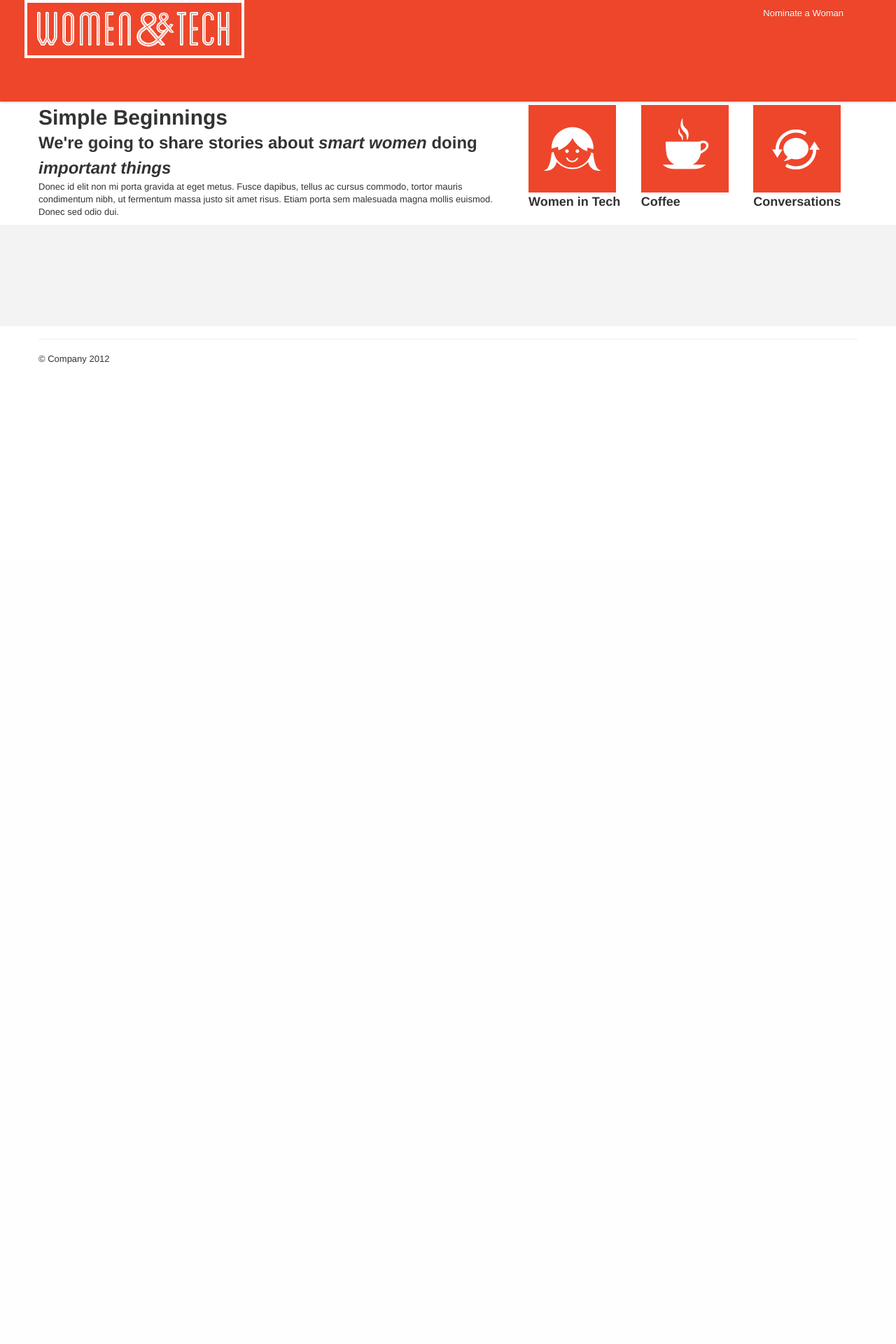
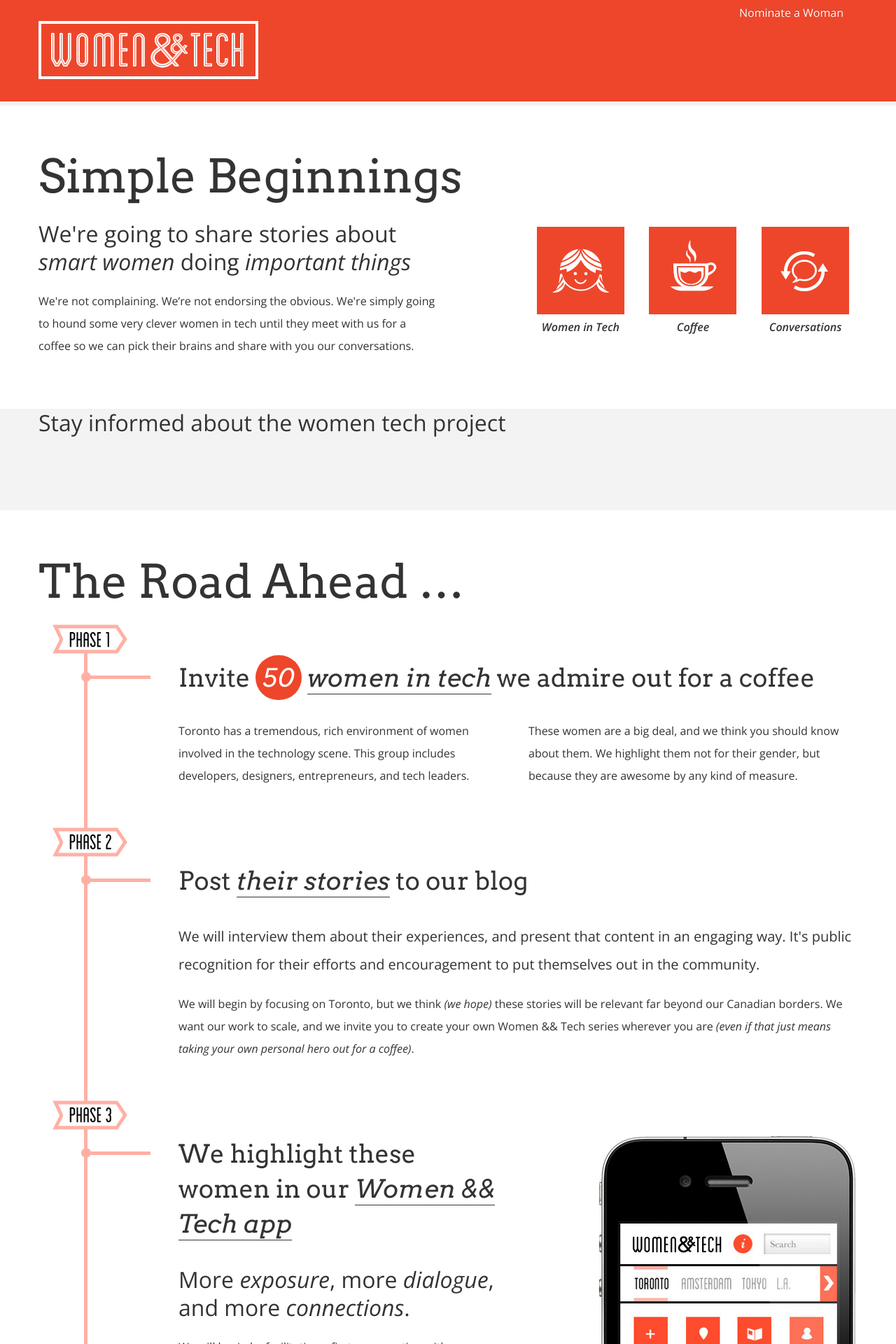
Before and after one commit to WomenAndTech/WomenAndTech, a PHP site: page / in a window 1280 px wide. Shown: the top 1920 px of the page at 70% size. Before the commit the page ends 520 px from the top, so only its background shows below. Run offline with PHP 8.4, Linux system fonts and the light colour scheme; some libraries are stand-ins or nearby versions.

Commit message:
mark's newness

```diff
--- a/css/style.css
+++ b/css/style.css
@@ -5,7 +5,38 @@
    ========================================================================== */
 
 body{
+	font-family: 'Open Sans', sans-serif;
 	padding-top:150px;
+	font-size: 16px;
+    line-height: 2;
+	color:#333333;
+}
+
+h1, h3 {
+	font-family:'Arvo', serif;
+	font-weight:normal;
+}
+h2, h4, h5 {
+	font-family: 'Open Sans', sans-serif;
+	font-weight:normal;
+}
+a:active,
+a:focus { outline: none!important }
+
+h1 {
+	font-size:66px;
+	line-height:74px;
+	margin:0 0 25px;
+}
+h3 {
+	font-size:36px;
+	line-height:50px;
+	margin:0 0 25px;
+}
+h4 {
+	font-size:32px;
+	line-height:40px;
+	margin:0 0 20px;
 }
 
 /* HEADER */
@@ -15,10 +46,15 @@ body{
 	min-height:145px;
 	background-image:none; /* Bootstrap uses this for gradients, which don't want yet */
 	color:#fff;
+	border-bottom: solid 2px #ffffff;
+	-moz-box-shadow: 0px 4px 0px #f3f3f3;
+	-webkit-box-shadow:  0px 4px 0px #f3f3f3;
+    box-shadow:  0px 4px 0px #f3f3f3;
 }
 
 .navbar .brand{
 	padding:0;
+	margin:30px 0 0 0;
 }
 
 .navbar .nav{
@@ -30,9 +66,32 @@ body{
 	color:#fff;
 }
 
+.content-block {
+	padding:65px 0;
+}
+
+#intro-icons {
+	margin:10px 0 0;
+}
+
+.intro-icon {
+	text-align:center;
+	font-weight:600;
+	font-style:italic;
+	line-height:20px;
+}
+
+.intro-icon img {
+	margin:0 0 8px;
+}
+
+.larger-type {
+	font-size:20px;
+	margin:0 0 20px;
+}
 /* Panel2 */
 
-#panel2_container{
+#subscribe{
 	background:#f3f3f3;
 	width:100%;
 }
@@ -40,3 +99,56 @@ body{
 #panel2{
 	min-height:145px;
 }
+
+#grand-plan h3 {
+	margin:0 0 35px;
+}
+#grand-plan h3 strong {
+	background:#ee462b;
+	height:20px;
+	width:20px;
+	border-radius:40px;
+	-moz-border-radius:40px;
+	-webkit-border-radius:40px;
+	padding:10px;
+	text-align:center;
+	color:#ffffff;
+	font-style:italic;
+	font-weight:normal;
+}
+#grand-plan h3 em {
+	border-bottom: 1px solid #333;
+	padding-bottom: 1px;
+}
+
+.timeline {
+	background:transparent url(../img/ui-womenandtech.png) repeat-y -300px 0;
+}
+.timeline-entry {
+	padding:50px 0;
+}
+.timeline h2 {
+	margin:-1px 0 0 20px;
+	background:transparent url(../img/ui-womenandtech.png) no-repeat 0 0;
+	width:108px;
+	height:42px;
+	position:relative;
+}
+.timeline h2:after {
+	content: '';
+    background: url("../img/ui-womenandtech.png") no-repeat scroll -143px -4px transparent;
+    height: 20px;
+    position: absolute;
+    left: 40px;
+    top: 65px;
+    width:100px;
+}
+#stories h2 {
+	background-position:0 -61px;
+}
+#app h2 {
+	background-position:0 -122px;
+}
+#app-screen {
+	text-align:right;
+}
--- a/index.html
+++ b/index.html
@@ -2,8 +2,7 @@
 <!--[if lt IE 7]> <html class="no-js lt-ie9 lt-ie8 lt-ie7" lang="en"> <![endif]-->
 <!--[if IE 7]>    <html class="no-js lt-ie9 lt-ie8" lang="en"> <![endif]-->
 <!--[if IE 8]>    <html class="no-js lt-ie9" lang="en"> <![endif]-->
-<!--[if gt IE 8]><!--> <html class="no-js" lang="en"> <!--<![endif]-->
-<head>
+<!--[if gt IE 8]><!--> <html class="no-js" lang="en"> <!--<![endif]--><head>
 	<meta charset="utf-8">
 	<meta http-equiv="X-UA-Compatible" content="IE=edge,chrome=1">
 
@@ -14,19 +13,23 @@
 	<meta name="viewport" content="width=device-width">
 
 	<link rel="stylesheet" href="css/bootstrap.min.css">
+   	<link rel="stylesheet" href="css/bootstrap-responsive.min.css">
 	<style>
 	body {
 	  padding-top: 60px;
 	  padding-bottom: 40px;
 	}
 	</style>
-	<link rel="stylesheet" href="css/bootstrap-responsive.min.css">
 	<link rel="stylesheet" href="css/style.css">
+    <link href='http://fonts.googleapis.com/css?family=Arvo:400,400italic|Open+Sans:400italic,600italic,400,600' rel='stylesheet' type='text/css'>
+
+	<!--Scripts -->
 
 	<script src="js/libs/modernizr-2.5.3-respond-1.1.0.min.js"></script>
 </head>
 <body>
 <!--[if lt IE 7]><p class=chromeframe>Your browser is <em>ancient!</em> <a href="http://browsehappy.com/">Upgrade to a different browser</a> or <a href="http://www.google.com/chromeframe/?redirect=true">install Google Chrome Frame</a> to experience this site.</p><![endif]-->
+
 
 <div class="navbar navbar-fixed-top">
       <div class="navbar-inner">
@@ -50,33 +53,110 @@
 
 
       <!-- Example row of columns -->
-      <div class="row-fluid" id="panel1">
-        <div class="span7">
+      <div id="intro" class="content-block">
+          <div class="row">
+            <div class="span12">
               <h1>Simple Beginnings</h1>
-          <h2>We're going to share stories about <em>smart women</em> doing <em>important things</h2></em>
-           <p>Donec id elit non mi porta gravida at eget metus. Fusce dapibus, tellus ac cursus commodo, tortor mauris condimentum nibh, ut fermentum massa justo sit amet risus. Etiam porta sem malesuada magna mollis euismod. Donec sed odio dui.
-           </p>
             </div>
-        <div class="span5">
+          </div>
+          <div class="row">
+            <div class="span6">
+               <h4>We're going to share stories about <em>smart women</em> doing <em>important things</em></h3>
+               <p>We're not complaining. We’re not endorsing the obvious. We're simply going to hound some very clever women in tech until they meet with us for a coffee
+    so we can pick their brains and share with you our conversations.</p>
+            </div>
+            <div class="span5 offset1">
+              <div id="intro-icons" class="row-fluid">
                   <div class="span4">
-            <img src="img/icon-womenintech.png">
-            <h3>Women in Tech</h3>
+                    <div class="intro-icon">
+                    	<img src="img/icon-womenintech.png" />
+                    	<span>Women in Tech</span>
+                    </div>
                   </div>
                   <div class="span4">
-            <img src="img/icon-coffee.png">
-            <h3>Coffee</h3>
+                    <div class="intro-icon">
+	                    <img src="img/icon-coffee.png" />
+    	                <span>Coffee</span>
+                    </div>
                   </div>
                   <div class="span4">
-            <img src="img/icon-conversations.png">
-            <h3>Conversations</h3>
+                    <div class="intro-icon">
+	                    <img src="img/icon-conversations.png" />
+    	                <span>Conversations</span>
+                    </div>
+                  </div>
+				</div>
             </div>
           </div>
     	</div>
     </div>
 
-    <div class="container" id="panel2_container">
+    <div id="subscribe">
       <div class="container">
         <div class="row-fluid" id="panel2">
+        	<div class="span12">
+            	<h4>Stay informed about the women tech project</h4>
+			</div>
+        </div>
+      </div>
+    </div>
+
+    <div class="container">
+	    <div id="grand-plan" class="content-block">
+    	    <div class="row">
+       			<div class="span12">
+                	<h1>The Road Ahead &hellip;</h1>
+                </div>
+        	</div>
+            <div class="row timeline" id="coffee">
+            	<div class="span2">
+                    <h2 class="hide-text">Phase 1</h2>
+                </div>
+            	<div class="span10 timeline-entry">
+                	<h3>Invite <strong>50</strong> <em>women in tech</em> we admire out for a coffee</h3>
+                    <div class="row">
+                    	<div class="span5">
+                        	<p>Toronto has a tremendous, rich environment of women involved in the technology scene. This group includes developers, designers, entrepreneurs, and tech leaders.</p>
+                        </div>
+                        <div class="span5">
+                        	<p>These women are a big deal, and we think you should know about them. We highlight them not for their gender, but because they are awesome by any kind of measure.</p>
+                        </div>
+                    </div>
+                </div>
+            </div>
+            <div class="row timeline" id="stories">
+            	<div class="span2">
+                	<h2 class="hide-text">Phase 2</h2>
+                </div>
+            	<div class="span10 timeline-entry">
+                	<h3>Post <em>their stories</em> <span id="stories-icon"></span> to our blog</h3>
+                    <div class="row">
+                    	<div class="span10">
+                         <p class="larger-type">We will interview them about their experiences, and present that content in an engaging way.
+It's public recognition for their efforts and encouragement to put themselves out in the community.</p>
+                        <p>We will begin by focusing on Toronto, but we think <em>(we hope)</em> these stories will be relevant far beyond our Canadian borders. We want our work to scale, and we invite you to create your own Women &amp;&amp; Tech series wherever you are <em>(even if that just means taking your own personal hero out for a coffee)</em>.</p>
+
+                        </div>
+                    </div>
+                </div>
+            </div>
+             <div class="row timeline" id="app">
+            	<div class="span2">
+                	<h2 class="hide-text">Phase 3</h2>
+                </div>
+            	<div class="span10 timeline-entry">
+                	<div class="row">
+                    	<div class="span5">
+                            <h3>We highlight these women in our <em>Women && Tech app</em></h3>
+                            <h4>More <em>exposure</em>, more <em>dialogue</em>, and more <em>connections</em>.</h4>
+							<p>We will begin by facilitating a first conversation with women we admire, but we hope the dialogue keeps going. We can help a lot with the first act – exposure – but after that, it is up to the tech community to show other women in the city that they are respected, valued, and welcome to participate in the tech scene.</p>
+                            <p>Our app intends to facilitate networking for women in the tech industry through community curated content.</p>
+                        </div>
+                        <div id="app-screen" class="span5">
+                        	<img src="img/women-and-tech-app.jpg" />
+                        </div>
+                    </div>
+                </div>
             </div>
          </div>
     </div>
```
Also changed, not shown: img/icon-coffee.png, img/icon-conversations.png, img/icon-womenintech.png, img/ui-womenandtech.png (added), img/women-and-tech-app.jpg (added), img/womenandtech-logo.png, 2 other files. Lines whose indentation alone changed are shown as unchanged.
